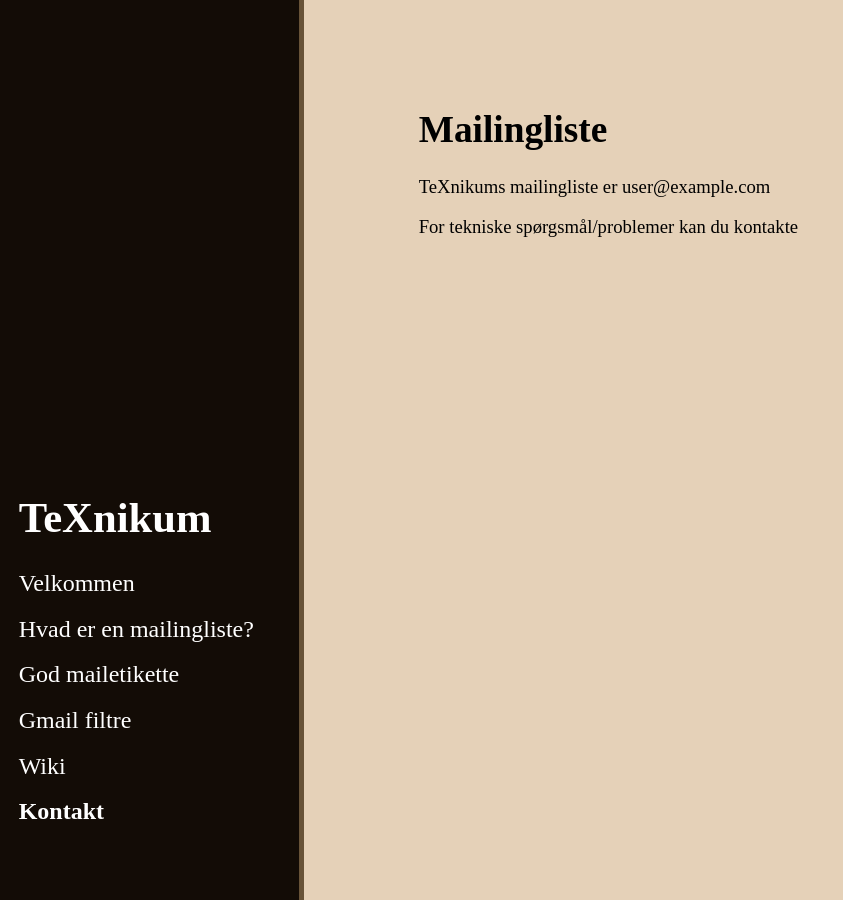
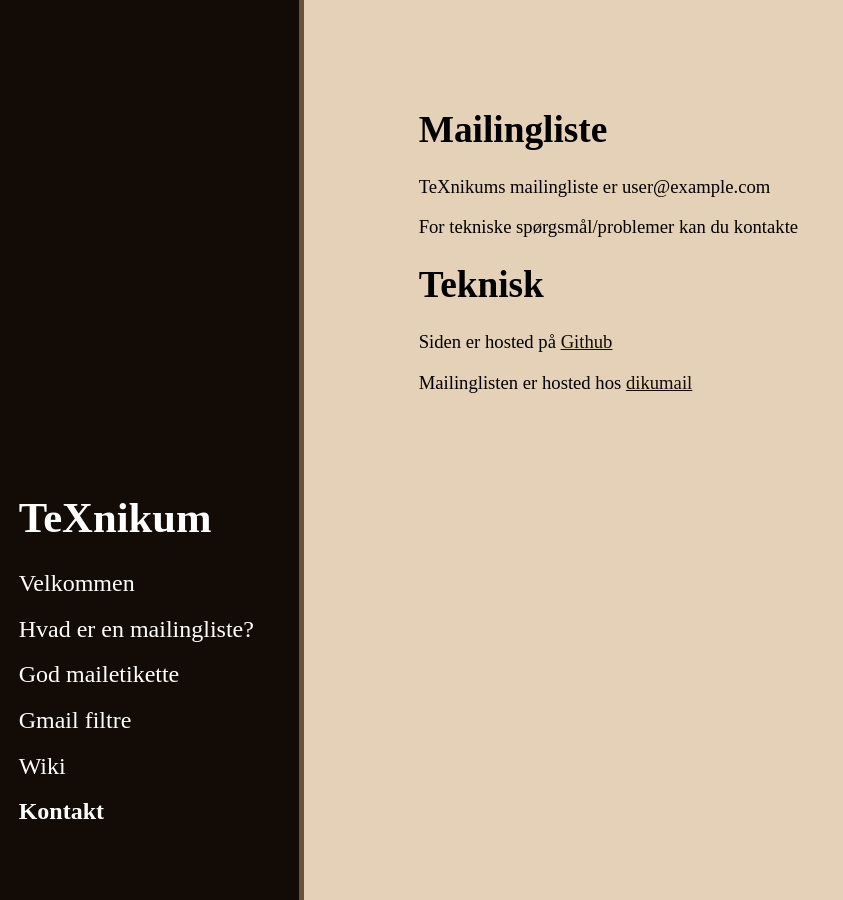
Before and after one commit to TeXnikum/TeXnikum.github.io, a Jekyll site: the page built from kontakt.md, in a window 1280 px wide. Shown: the whole page, without its empty margins (0-843 px from the left). Built offline with Jekyll 4.4.1, drawn with Linux system fonts in a browser that asks for light colours.

Commit message:
updated kontakt

```diff
--- a/kontakt.md
+++ b/kontakt.md
@@ -4,6 +4,14 @@
 ---
 
 # Mailingliste
+
 TeXnikums mailingliste er {{ site.email-list }}
 
 For tekniske spørgsmål/problemer kan du kontakte {{ site.email-admin }}
+
+
+# Teknisk
+
+Siden er hosted på [Github](https://github.com/TeXnikum/TeXnikum.github.io)
+
+Mailinglisten er hosted hos [dikumail](http://dikumail.dk/)
```
